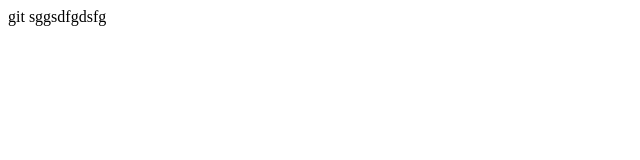
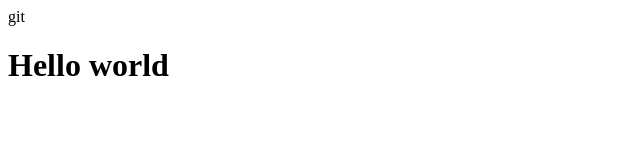
Before and after one commit to JAMKE1/project, a plain HTML site: page index.html in a window 1280 px wide. Shown: the whole page, without its empty margins (0-640 px from the left). Drawn offline with Linux system fonts and the light colour scheme.

Commit message:
second commit

```diff
--- a/index.html
+++ b/index.html
@@ -7,6 +7,6 @@ git<!DOCTYPE html>
     <title>Document</title>
 </head>
 <body>
-    sggsdfgdsfg
+    <h1>Hello world</h1>
 </body>
 </html>
```
